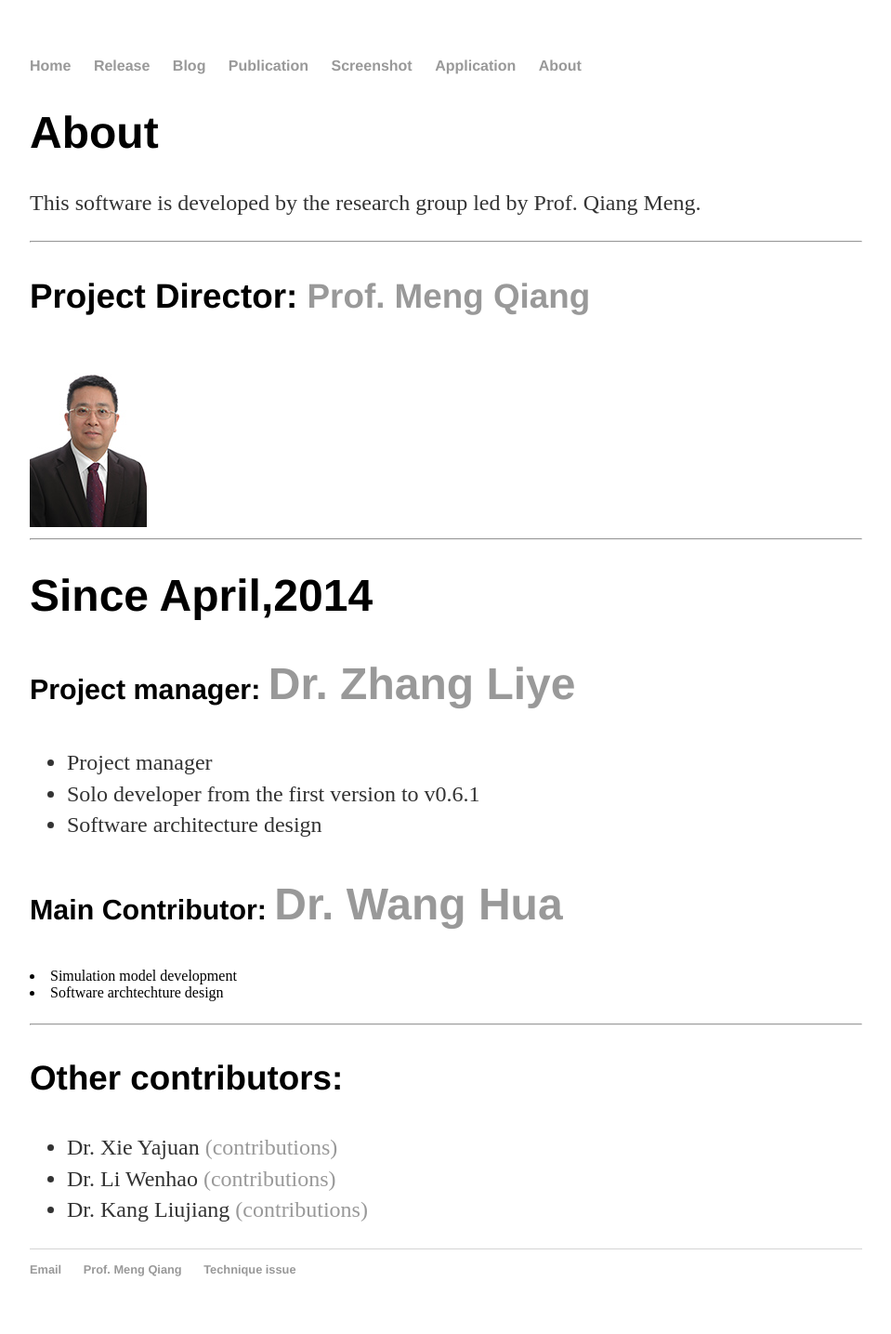
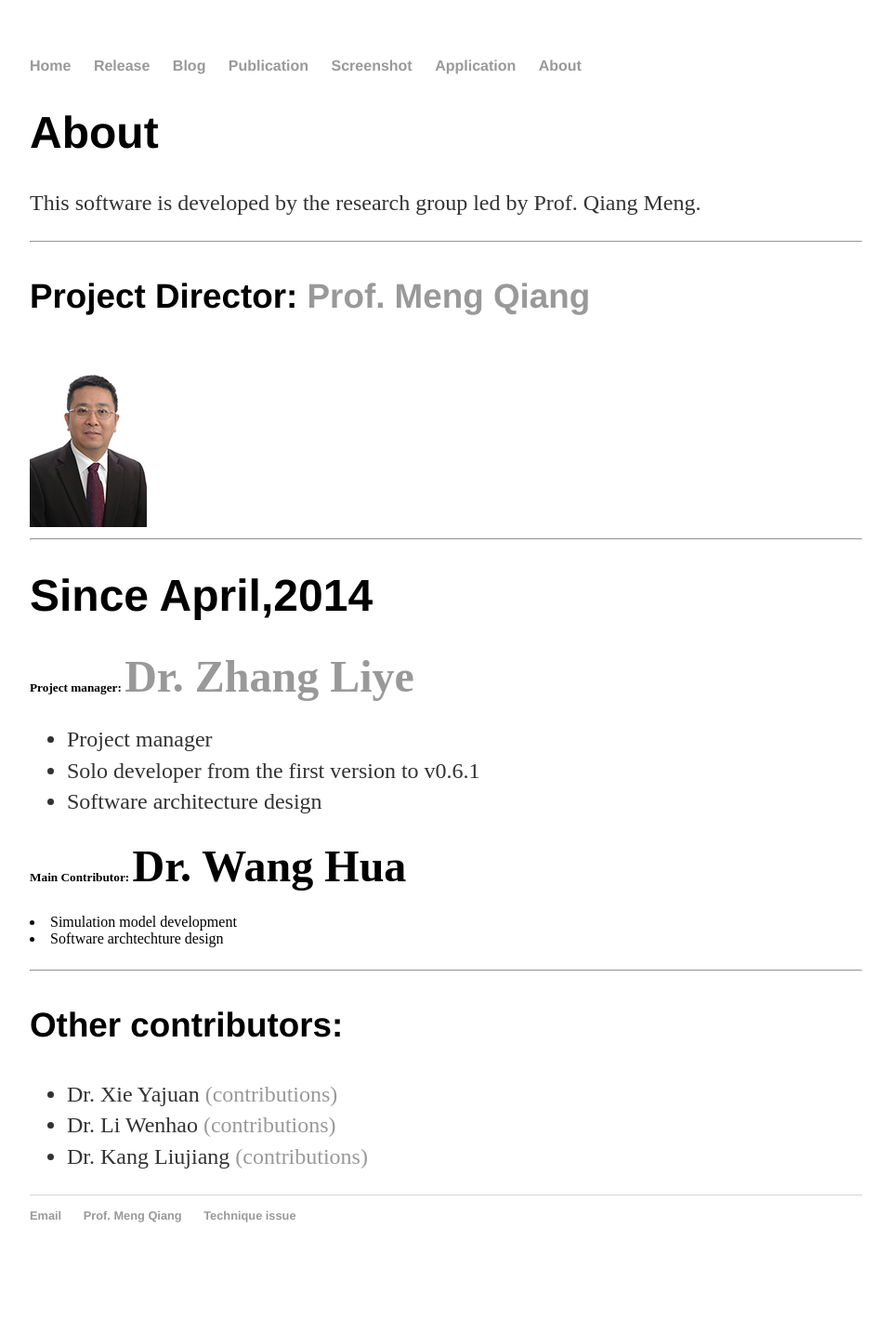
Before and after one commit to stss-maritime/stss-maritime.github.io, a Jekyll site: the page built from about/index.html, in a window 1280 px wide. Shown: the whole page at 93% size, without its empty margins (160-1119 px from the left). Built offline with Jekyll 4.4.1, drawn with Linux system fonts in a browser that asks for light colours; after the commit the page ends 1377 px from its top, so only the background shows below that.

Commit message:
add Wanghua

```diff
--- a/about/index.html
+++ b/about/index.html
@@ -13,14 +13,14 @@
 
            <hr>
             <h1>Since April,2014</h1>
-            <h4>Project manager: <a href="https://github.com/zhangliye"><font size="10">Dr. Zhang Liye</font></a></h4>
+            <h5>Project manager: <a href="https://github.com/zhangliye"><font size="7">Dr. Zhang Liye</font></a></h5>
             <ul class="contacts">
 				<li>Project manager</li>
                 <li>Solo developer from the first version to v0.6.1</li>
                 <li>Software architecture design</li>
 			</ul>
 
-            <h4>Main Contributor: <a href="https://github.com/zhangliye"><font size="10">Dr. Wang Hua</font></a></h4>
+            <h5>Main Contributor: <font size="7">Dr. Wang Hua</font></h5>
 			<p>
 				<li>Simulation model development</li>
                 <li>Software archtechture design</li>
```
